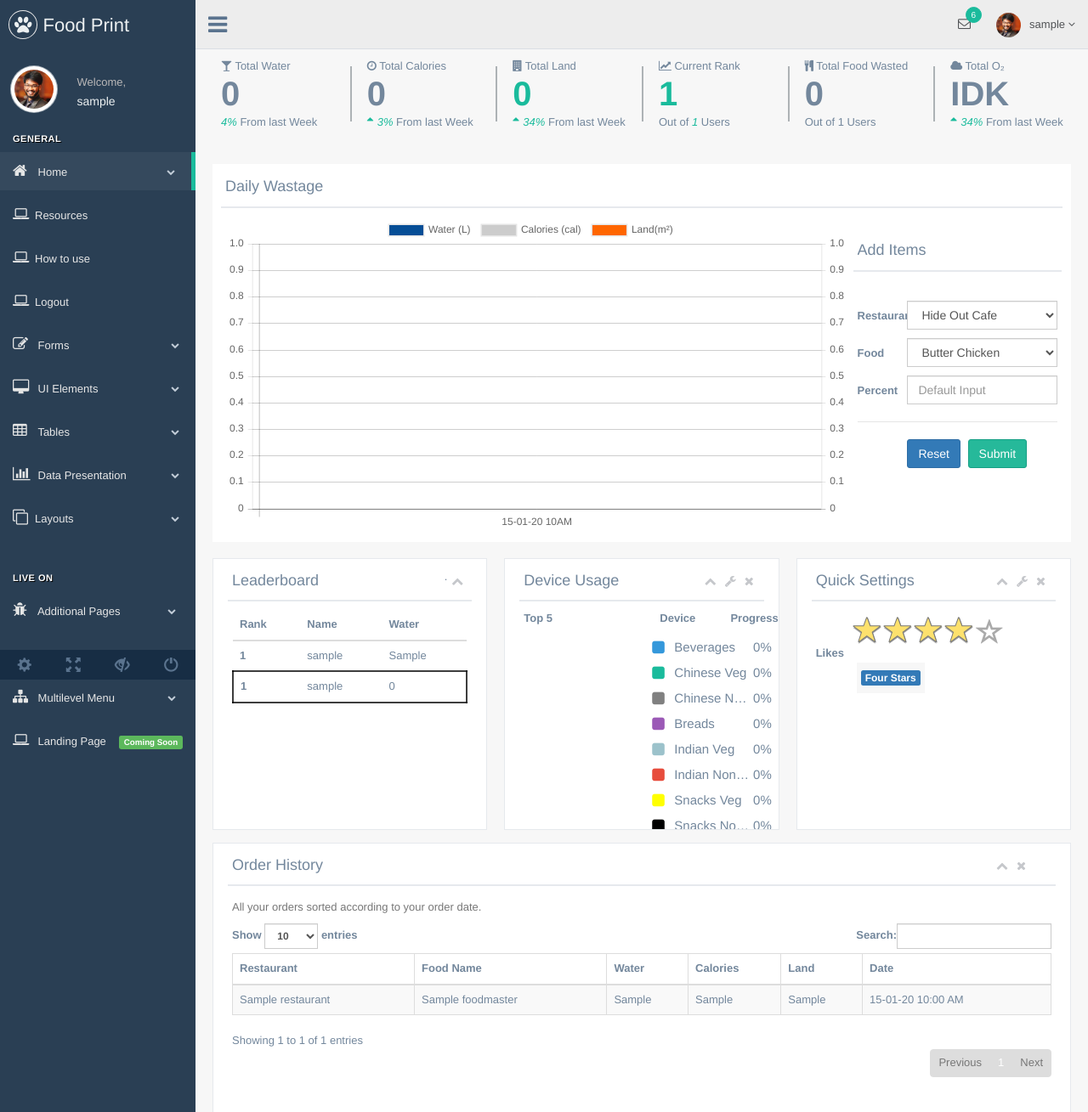
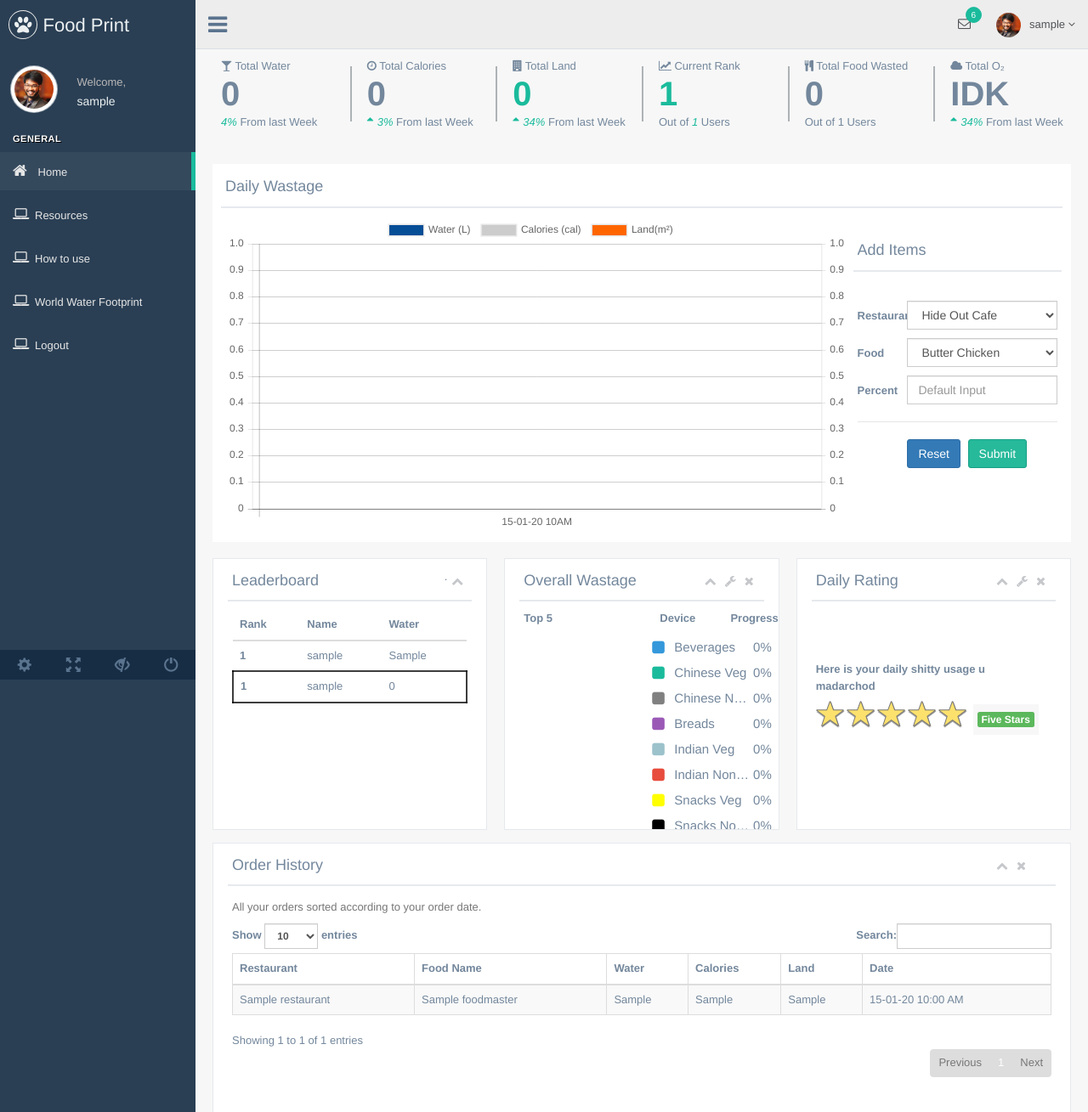
Before and after one commit to Vishnum98/foodprint, a PHP site: page /foodprint/new_home.php in a window 1280 px wide. Shown: the top 1309 px of the page at 85% size. Run offline with PHP 8.4, Linux system fonts and the light colour scheme; the visitor is signed in with stand-in values (Sample User, id 1); tables that the repository leaves empty or names only in its code hold one stand-in row (values such as "Sample post").

Commit message:
updated user homepage colors

```diff
--- a/new_home.php
+++ b/new_home.php
@@ -122,7 +122,7 @@
         <div class="col-md-3 left_col">
           <div class="left_col scroll-view">
             <div class="navbar nav_title" style="border: 0;">
-              <a href="index.html" class="site_title"><i class="fa fa-paw"></i> <span>Food Print</span></a>
+              <a href="new_home.php" class="site_title"><i class="fa fa-paw"></i> <span>Food Print</span></a>
             </div>
 
             <div class="clearfix"></div>
@@ -147,104 +147,16 @@
               <div class="menu_section">
                 <h3>General</h3>
                 <ul class="nav side-menu">
-                  <li><a href="new_home.php"><i class="fa fa-home"></i> Home <span class="fa fa-chevron-down"></span></a>
-                    <ul class="nav child_menu">
-                      <li><a href="index.html">Dashboard</a></li>
-                      <li><a href="index2.html">Dashboard2</a></li>
-                      <li><a href="index3.html">Dashboard3</a></li>
-                    </ul>
+                  <li><a href="new_home.php"><i class="fa fa-home"></i> Home </a>
                   </li>
                   <li><a ><i class="fa fa-laptop"></i>Resources</a></li>
                   <li><a href="logout.php"><i class="fa fa-laptop"></i>How to use</a></li>
+                  <li><a href="logout.php"><i class="fa fa-laptop"></i>World Water Footprint</a></li>
                   <li><a href="logout.php"><i class="fa fa-laptop"></i>Logout</a></li>
-                  <li><a><i class="fa fa-edit"></i> Forms <span class="fa fa-chevron-down"></span></a>
-                    <ul class="nav child_menu">
-                      <li><a href="form.html">General Form</a></li>
-                      <li><a href="form_advanced.html">Advanced Components</a></li>
-                      <li><a href="form_validation.html">Form Validation</a></li>
-                      <li><a href="form_wizards.html">Form Wizard</a></li>
-                      <li><a href="form_upload.html">Form Upload</a></li>
-                      <li><a href="form_buttons.html">Form Buttons</a></li>
-                    </ul>
-                  </li>
-                  <li><a><i class="fa fa-desktop"></i> UI Elements <span class="fa fa-chevron-down"></span></a>
-                    <ul class="nav child_menu">
-                      <li><a href="general_elements.html">General Elements</a></li>
-                      <li><a href="media_gallery.html">Media Gallery</a></li>
-                      <li><a href="typography.html">Typography</a></li>
-                      <li><a href="icons.html">Icons</a></li>
-                      <li><a href="glyphicons.html">Glyphicons</a></li>
-                      <li><a href="widgets.html">Widgets</a></li>
-                      <li><a href="invoice.html">Invoice</a></li>
-                      <li><a href="inbox.html">Inbox</a></li>
-                      <li><a href="calendar.html">Calendar</a></li>
-                    </ul>
-                  </li>
-                  <li><a><i class="fa fa-table"></i> Tables <span class="fa fa-chevron-down"></span></a>
-                    <ul class="nav child_menu">
-                      <li><a href="tables.html">Tables</a></li>
-                      <li><a href="tables_dynamic.html">Table Dynamic</a></li>
-                    </ul>
-                  </li>
-                  <li><a><i class="fa fa-bar-chart-o"></i> Data Presentation <span class="fa fa-chevron-down"></span></a>
-                    <ul class="nav child_menu">
-                      <li><a href="chartjs.html">Chart JS</a></li>
-                      <li><a href="chartjs2.html">Chart JS2</a></li>
-                      <li><a href="morisjs.html">Moris JS</a></li>
-                      <li><a href="echarts.html">ECharts</a></li>
-                      <li><a href="other_charts.html">Other Charts</a></li>
-                    </ul>
-                  </li>
-                  <li><a><i class="fa fa-clone"></i>Layouts <span class="fa fa-chevron-down"></span></a>
-                    <ul class="nav child_menu">
-                      <li><a href="fixed_sidebar.html">Fixed Sidebar</a></li>
-                      <li><a href="fixed_footer.html">Fixed Footer</a></li>
-                    </ul>
-                  </li>
+
                 </ul>
               </div>
-              <div class="menu_section">
-                <h3>Live On</h3>
-                <ul class="nav side-menu">
-                  <li><a><i class="fa fa-bug"></i> Additional Pages <span class="fa fa-chevron-down"></span></a>
-                    <ul class="nav child_menu">
-                      <li><a href="e_commerce.html">E-commerce</a></li>
-                      <li><a href="projects.html">Projects</a></li>
-                      <li><a href="project_detail.html">Project Detail</a></li>
-                      <li><a href="contacts.html">Contacts</a></li>
-                      <li><a href="profile.html">Profile</a></li>
-                    </ul>
-                  </li>
-                  <li><a><i class="fa fa-windows"></i> Extras <span class="fa fa-chevron-down"></span></a>
-                    <ul class="nav child_menu">
-                      <li><a href="page_403.html">403 Error</a></li>
-                      <li><a href="page_404.html">404 Error</a></li>
-                      <li><a href="page_500.html">500 Error</a></li>
-                      <li><a href="plain_page.html">Plain Page</a></li>
-                      <li><a href="login.html">Login Page</a></li>
-                      <li><a href="pricing_tables.html">Pricing Tables</a></li>
-                    </ul>
-                  </li>
-                  <li><a><i class="fa fa-sitemap"></i> Multilevel Menu <span class="fa fa-chevron-down"></span></a>
-                    <ul class="nav child_menu">
-                        <li><a href="#level1_1">Level One</a>
-                        <li><a>Level One<span class="fa fa-chevron-down"></span></a>
-                          <ul class="nav child_menu">
-                            <li class="sub_menu"><a href="level2.html">Level Two</a>
-                            </li>
-                            <li><a href="#level2_1">Level Two</a>
-                            </li>
-                            <li><a href="#level2_2">Level Two</a>
-                            </li>
-                          </ul>
-                        </li>
-                        <li><a href="#level1_2">Level One</a>
-                        </li>
-                    </ul>
-                  </li>
-                  <li><a href="javascript:void(0)"><i class="fa fa-laptop"></i> Landing Page <span class="label label-success pull-right">Coming Soon</span></a></li>
-                </ul>
-              </div>
+
 
             </div>
             <!-- /sidebar menu -->
@@ -523,7 +435,7 @@
             <div class="col-md-4 col-sm-4 col-xs-12">
               <div class="x_panel tile fixed_height_320 overflow_hidden">
                 <div class="x_title" >
-                  <h2>Device Usage</h2>
+                  <h2>Overall Wastage</h2>
                   <ul class="nav navbar-right panel_toolbox">
                     <li><a class="collapse-link"><i class="fa fa-chevron-up"></i></a>
                     </li>
@@ -623,7 +535,7 @@
             <div class="col-md-4 col-sm-4 col-xs-12">
               <div class="x_panel tile fixed_height_320">
                 <div class="x_title">
-                  <h2>Quick Settings</h2>
+                  <h2>Daily Rating</h2>
                   <ul class="nav navbar-right panel_toolbox">
                     <li><a class="collapse-link"><i class="fa fa-chevron-up"></i></a>
                     </li>
@@ -642,36 +554,33 @@
                   <div class="clearfix"></div>
                 </div>
                 <div class="x_content">
-                  <!-- <div class="dashboard-widget-content">
-                    <ul class="quick-list">
-                      <li><i class="fa fa-calendar-o"></i><a href="#">Settings</a>
-                      </li>
-                      <li><i class="fa fa-bars"></i><a href="#">Subscription</a>
-                      </li>
-                      <li><i class="fa fa-bar-chart"></i><a href="#">Auto Renewal</a> </li>
-                      <li><i class="fa fa-line-chart"></i><a href="#">Achievements</a>
-                      </li>
-                      <li><i class="fa fa-bar-chart"></i><a href="#">Auto Renewal</a> </li>
-                      <li><i class="fa fa-line-chart"></i><a href="#">Achievements</a>
-                      </li>
-                      <li><i class="fa fa-area-chart"></i><a href="logout.php">Logout</a>
-                      </li>
-                    </ul>
 
-                    <div class="sidebar-widget">
-
-                        <canvas width="200" height="120" id="echart_gauge" class="" style=""></canvas>
-
-                    </div>
-                  </div> -->
                   <div>
                     <table>
   <tr>
-    <td style="padding-right:10px">
-      <label for="input-3" class="control-label">Likes</label>
-    </td>
+    <td style="padding-right:10px ;padding-top: 20%">
+      <label for="input-3" class="control-label" style="width: 100%">Here is your daily shitty usage u madarchod</label>
+    </td></tr><tr>
     <td>
-      <input id="input-3" name="input-3" value="4" class="rating-loading">
+      <input id="input-3" name="input-3" value=
+      <?php
+
+      $qu="SELECT SUM(water) as todaywater from orderdata where cast(orderdata.dateins as date) = cast(CURRENT_DATE() as date) and user_id='$userid'";
+      $resul=mysqli_query($conn,$qu);
+       if ( mysqli_num_rows( $resul ) > 0 ){
+           $data2=mysqli_fetch_assoc($resul);
+           $todaywater=intval($data2["todaywater"]);
+           $todaywater=5-($todaywater/200);
+           if($todaywater<0)
+            echo "0";
+           else
+            echo $todaywater;
+        }else
+        { echo "5";
+        }
+
+
+      ?> class="rating-loading">
     </td>
   </tr>
 </table>
@@ -797,19 +706,19 @@
               "grey",
               "purple",
               "#9cc2cb",
-              "#ff0000",
-              "#ffff00",
-              "#000000"
+              "#E74C3C",
+              "#e8e884",
+              "#fba12e"
             ],
             hoverBackgroundColor: [
-              "blue",
-              "green",
-              "grey",
               "purple",
-              "aero",
-              "red",
-              "yellow",
-              "black"
+              "purple",
+              "purple",
+              "purple",
+              "purple",
+              "purple",
+              "purple",
+              "purple"
             ]
           }]
         },
```
Also changed, not shown: static/vendors/star-rating.min.css (+1 -1 lines), static/images/loading.gif (added).
